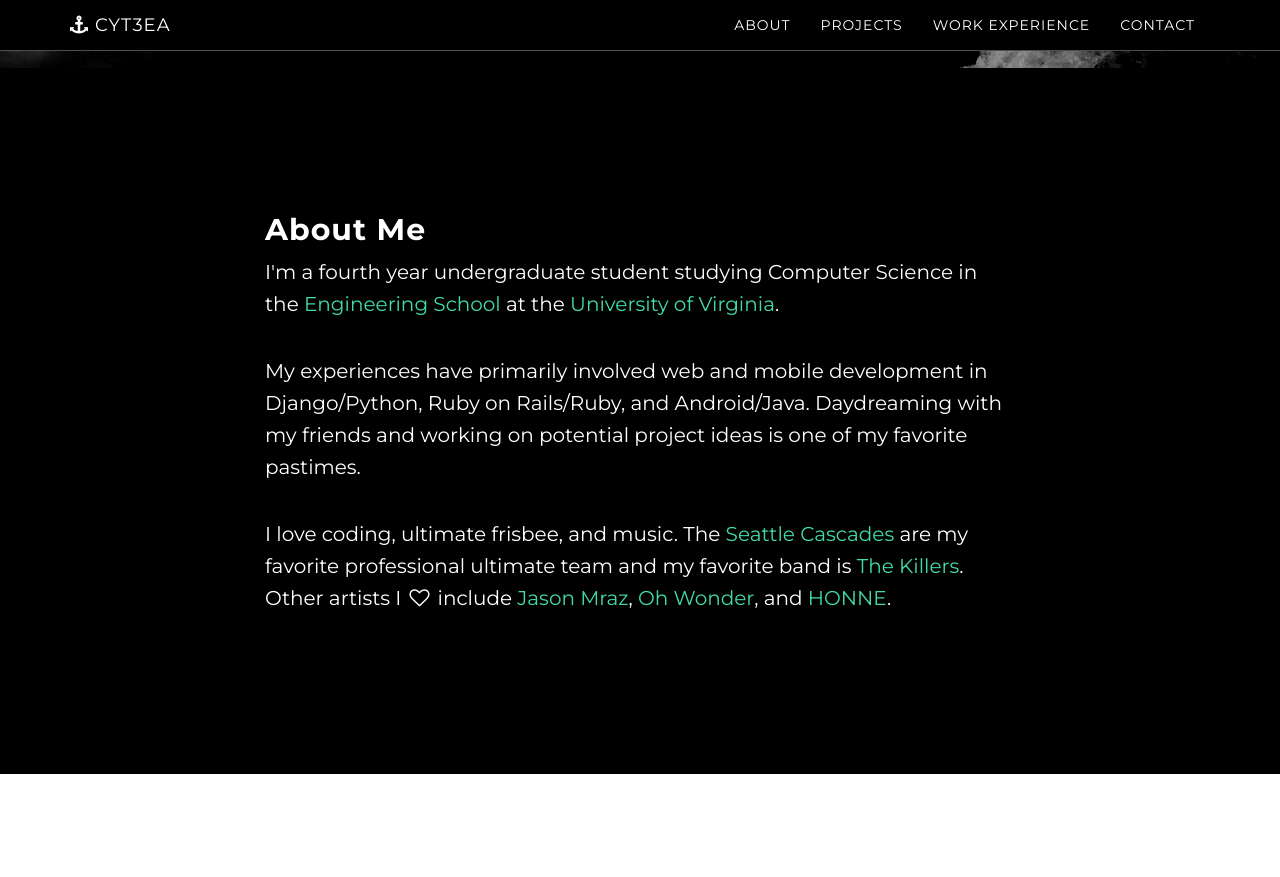
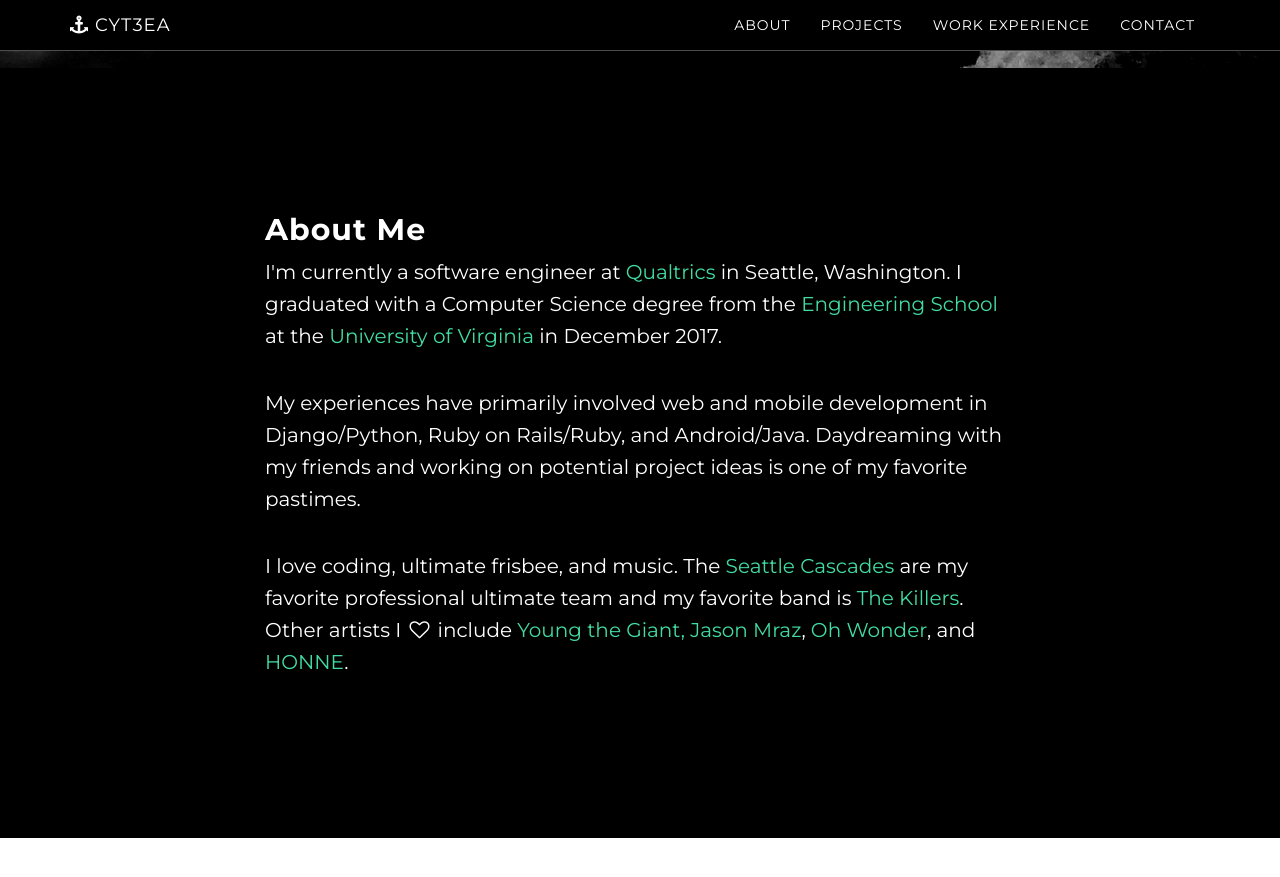
Before and after one commit to cyt3ea/cyt3ea.github.io, a Jekyll site: the page built from index.html, in a window 1280 px wide and 900 px high, scrolled down 602 px. Shown: the top 877 px of the window. Built offline with Jekyll 4.4.1, drawn with Linux system fonts in a browser that asks for light colours; nearby versions of some CDN libraries.

Commit message:
Update default.html

```diff
--- a/_layouts/default.html
+++ b/_layouts/default.html
@@ -105,9 +105,9 @@
         <div class="row">
             <div class="col-lg-8 col-lg-offset-2">
                 <h2>About Me</h2>
-                <p>I'm a fourth year undergraduate student studying Computer Science in the <a href="http://www.seas.virginia.edu/"> Engineering School </a> at the <a href="https://www.virginia.edu/">University of Virginia</a>. </p>
+                <p>I'm currently a software engineer at <a href="https://www.qualtrics.com/">Qualtrics</a> in Seattle, Washington. I graduated with a Computer Science degree from the <a href="http://www.seas.virginia.edu/"> Engineering School </a> at the <a href="https://www.virginia.edu/">University of Virginia</a> in December 2017. </p>
                 <p>My experiences have primarily involved web and mobile development in Django/Python, Ruby on Rails/Ruby, and Android/Java. Daydreaming with my friends and working on potential project ideas is one of my favorite pastimes.</p>
-                <p>I love coding, ultimate frisbee, and music. The <a href="http://www.seattlecascades.com/">Seattle Cascades</a> are my favorite professional ultimate team and my favorite band is <a href="http://www.thekillersmusic.com/">The Killers</a>. Other artists I <i class="fa fa-heart-o fa-fw"></i> include <a href="http://jasonmraz.com/">Jason Mraz</a>, <a href="http://ohwondermusic.com/">Oh Wonder</a>, and <a href="http://hellohonne.com/">HONNE</a>. </p>
+                <p>I love coding, ultimate frisbee, and music. The <a href="http://www.seattlecascades.com/">Seattle Cascades</a> are my favorite professional ultimate team and my favorite band is <a href="http://www.thekillersmusic.com/">The Killers</a>. Other artists I <i class="fa fa-heart-o fa-fw"></i> include <a href="http://www.youngthegiant.com/">Young the Giant, <a href="http://jasonmraz.com/">Jason Mraz</a>, <a href="http://ohwondermusic.com/">Oh Wonder</a>, and <a href="http://hellohonne.com/">HONNE</a>. </p>
             </div>
         </div>
     </section>
```
